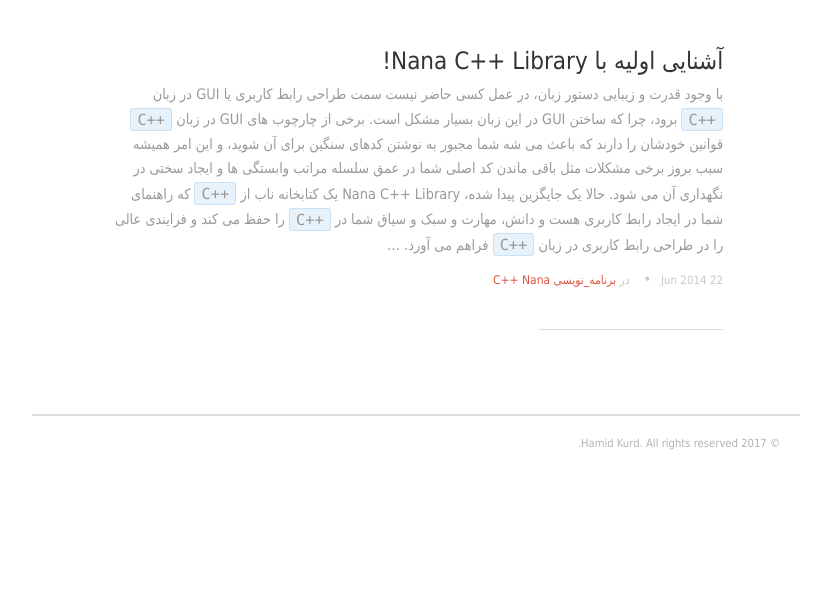
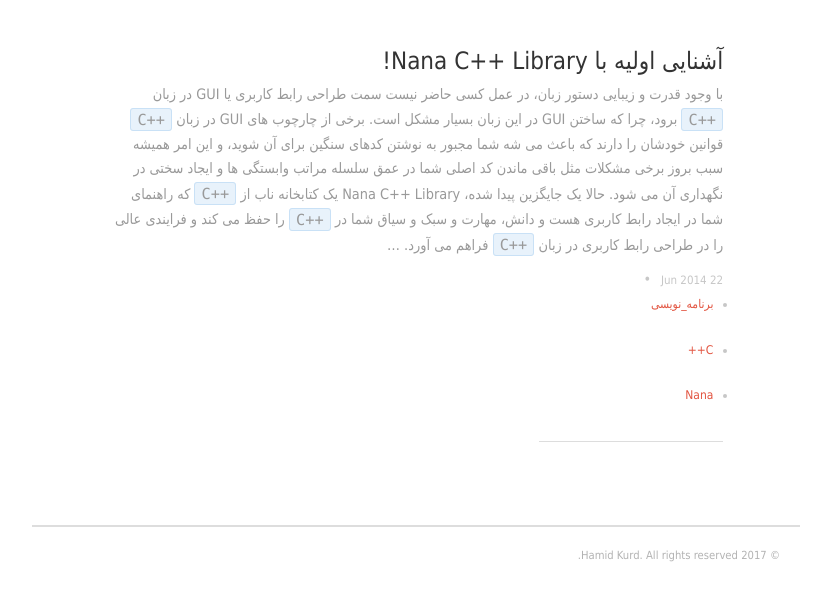
Before and after one commit to mer30hamid/mer30hamid.github.io, a Jekyll site: the page built from index.html, in a window 1280 px wide, cut to the strip 104-705 px from the top of the page. Shown: the whole strip, without its empty margins (51-882 px from the left). Built offline with Jekyll 4.4.1, drawn with Linux system fonts in a browser that asks for light colours; nearby versions of some CDN libraries; the list of posts is cut into pages by our own code.

Commit message:
Update index.html

```diff
--- a/index.html
+++ b/index.html
@@ -9,7 +9,7 @@
       <li>
         <h2 class="post-list__post-title post-title"><a href="{{ site.baseurl }}{{ post.url | remove_first: '/' }}" title="{{ post.title }}">{{ post.title }}</a></h2>
         <p class="excerpt">{{ post.excerpt | remove: '<p>' | remove: '</p>' }}&hellip;</p>
-        <div class="post-list__meta"><time datetime="{{ post.date | date: "%-d %b %Y" }}" class="post-list__meta--date date">{{ post.date | date: "%-d %b %Y" }}</time> &#8226; <span class="post-meta__tags">در {% for tag in post.tags %}<a href="{{ site.baseurl }}tags/#{{ tag }}">{{ tag }}</a> {% endfor %}</span></div>
+        <div class="post-list__meta"><time datetime="{{ post.date | date: "%-d %b %Y" }}" class="post-list__meta--date date">{{ post.date | date: "%-d %b %Y" }}</time> &#8226; <ul class="post-meta__tags">{% for tag in post.tags %}<li><a href="{{ site.baseurl }}tags/#{{ tag }}">{{ tag }}</a></li> {% endfor %}</span></div>
         <hr class="post-list__divider">
       </li>
     {% endfor %}
```
